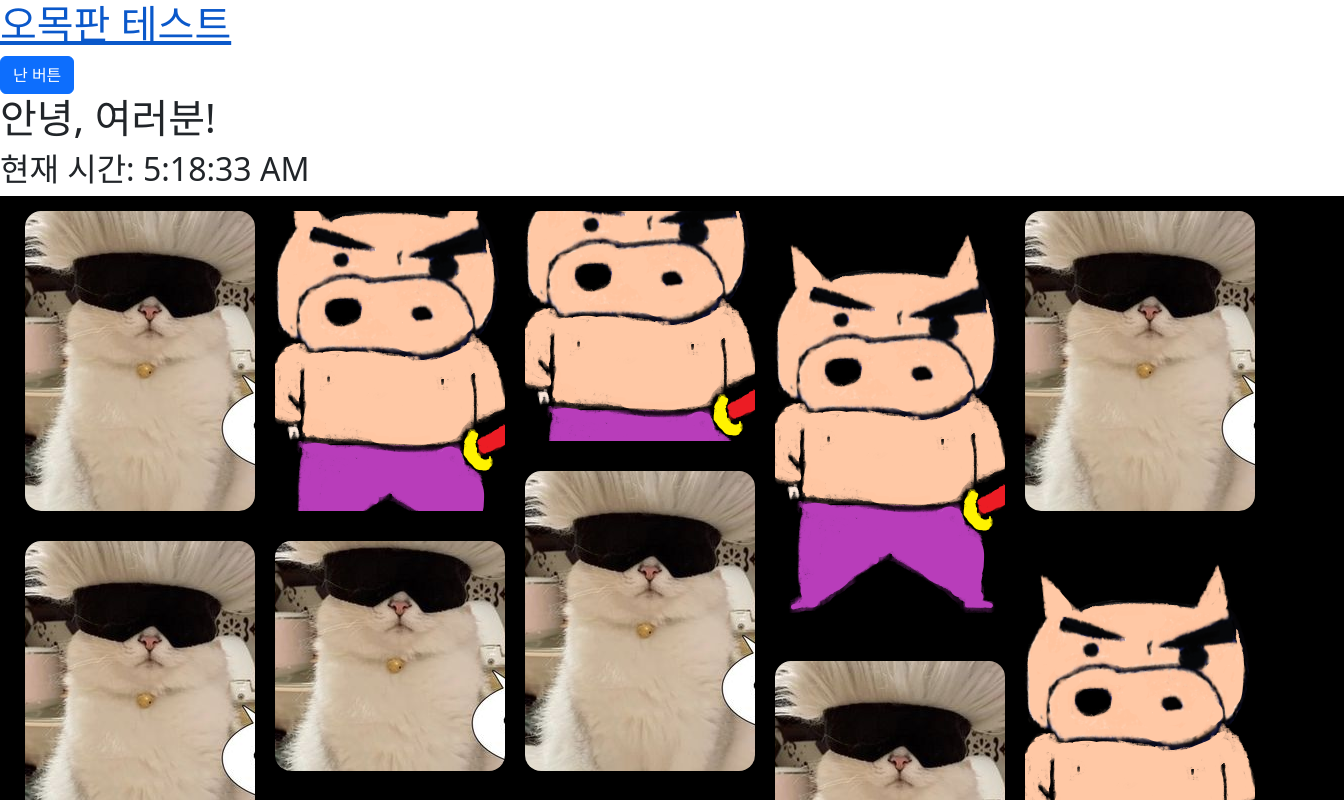
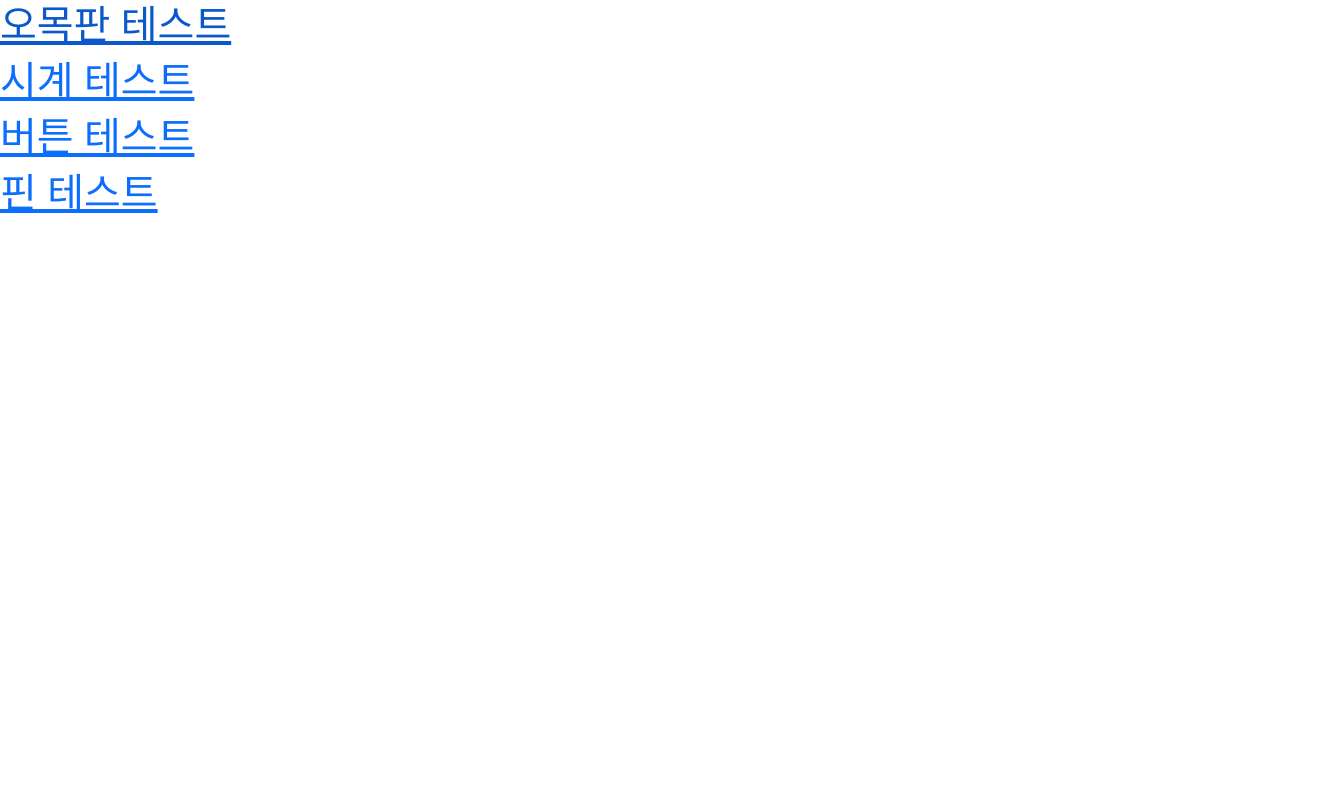
Before and after one commit to whatiiiii/kosmo-proj-final, a React (Vite) app in the folder frontend/: page / in a window 1280 px wide. Shown: the top 800 px of the page, 1344 px wide, since content can reach past the window. Built offline with nearby package versions, Linux system fonts and the light colour scheme.

Commit message:
Put everything into Router

```diff
--- a/frontend/src/components/button.tsx
+++ b/frontend/src/components/ButtonFriend.tsx
@@ -3,7 +3,7 @@ import "bootstrap/dist/css/bootstrap.min.css";
 import { Modal } from "react-bootstrap";
 import { useState } from "react";
 
-function Buttonfriend() {
+function ButtonFriend() {
   const hello = () => console.log("반가워용");
   const bye = () => console.log("잘가용");
   const [show, setShow] = useState(false);
@@ -45,4 +45,4 @@ function Buttonfriend() {
     </>
   );
 }
-export default Buttonfriend;
+export default ButtonFriend;
--- a/frontend/src/components/MainPage.tsx
+++ b/frontend/src/components/MainPage.tsx
@@ -6,6 +6,15 @@ export default function MainPage() {
       <h1>
         <Link to="/omok">오목판 테스트</Link>
       </h1>
+      <h1>
+        <Link to="/clock">시계 테스트</Link>
+      </h1>
+      <h1>
+        <Link to="/button">버튼 테스트</Link>
+      </h1>
+      <h1>
+        <Link to="/pin">핀 테스트</Link>
+      </h1>
     </>
   );
 }
--- a/frontend/src/main.tsx
+++ b/frontend/src/main.tsx
@@ -7,7 +7,7 @@ import { createBrowserRouter, RouterProvider } from "react-router-dom";
 import MainPage from "./components/MainPage.tsx";
 import ErrorPage from "./components/ErrorPage.tsx";
 import OmokBoard from "./components/OmokBoard.tsx";
-import Buttonfriend from "./components/Button.tsx";
+import ButtonFriend from "./components/ButtonFriend.tsx";
 import Clock from "./components/Clock.jsx";
 import Pinlayout from "./components/Pinlayout.tsx";
 
@@ -26,6 +26,18 @@ const router = createBrowserRouter(
       path: "omok",
       element: <OmokBoard />,
     },
+    {
+      path: "clock",
+      element: <Clock />,
+    },
+    {
+      path: "button",
+      element: <ButtonFriend />,
+    },
+    {
+      path: "pin",
+      element: <Pinlayout />,
+    },
   ],
   { basename: "/" },
 );
@@ -33,8 +45,5 @@ const router = createBrowserRouter(
 ReactDOM.createRoot(document.getElementById("root")!).render(
   <React.StrictMode>
     <RouterProvider router={router} />
-    <Buttonfriend />
-    <Clock />
-    <Pinlayout />
   </React.StrictMode>,
 );
```
